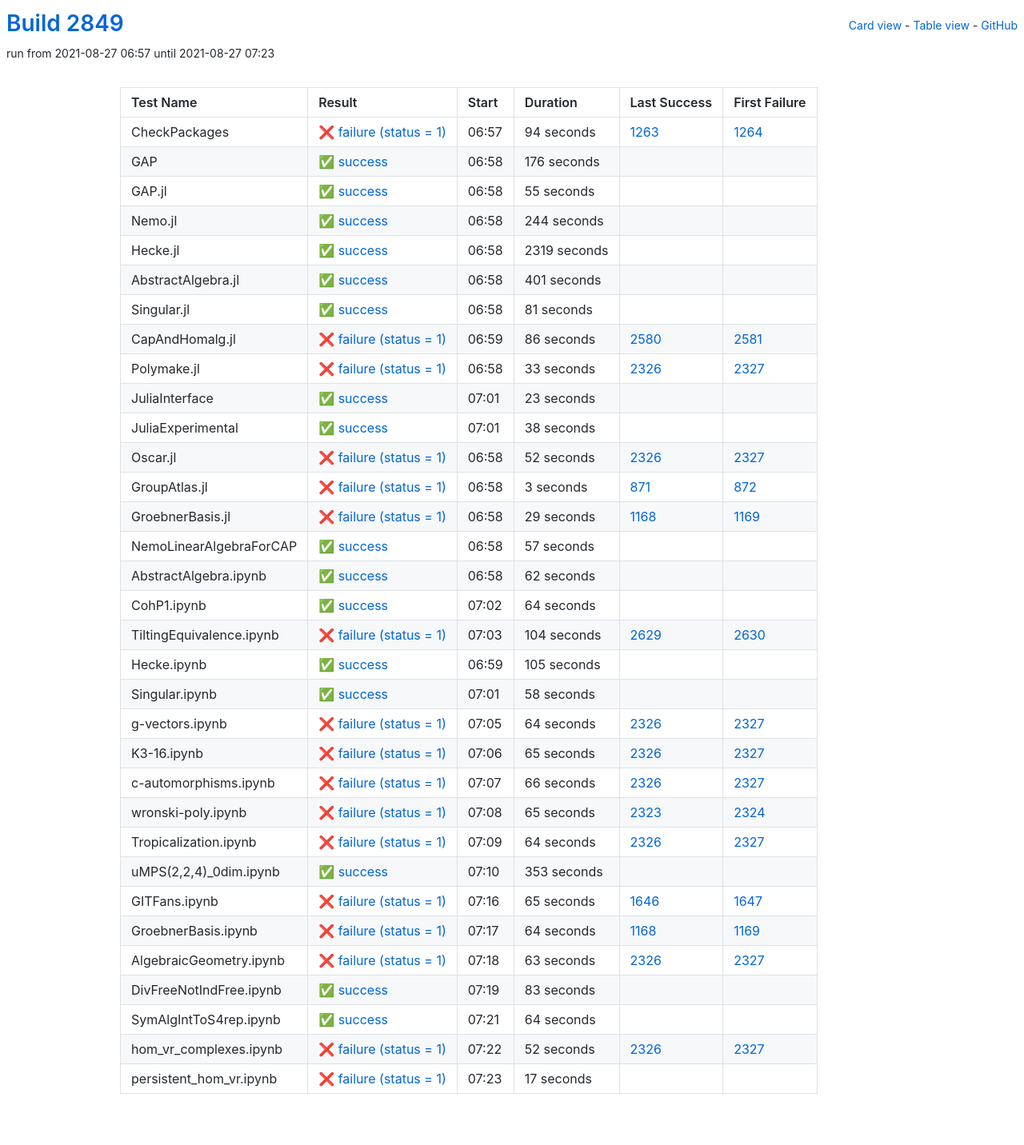
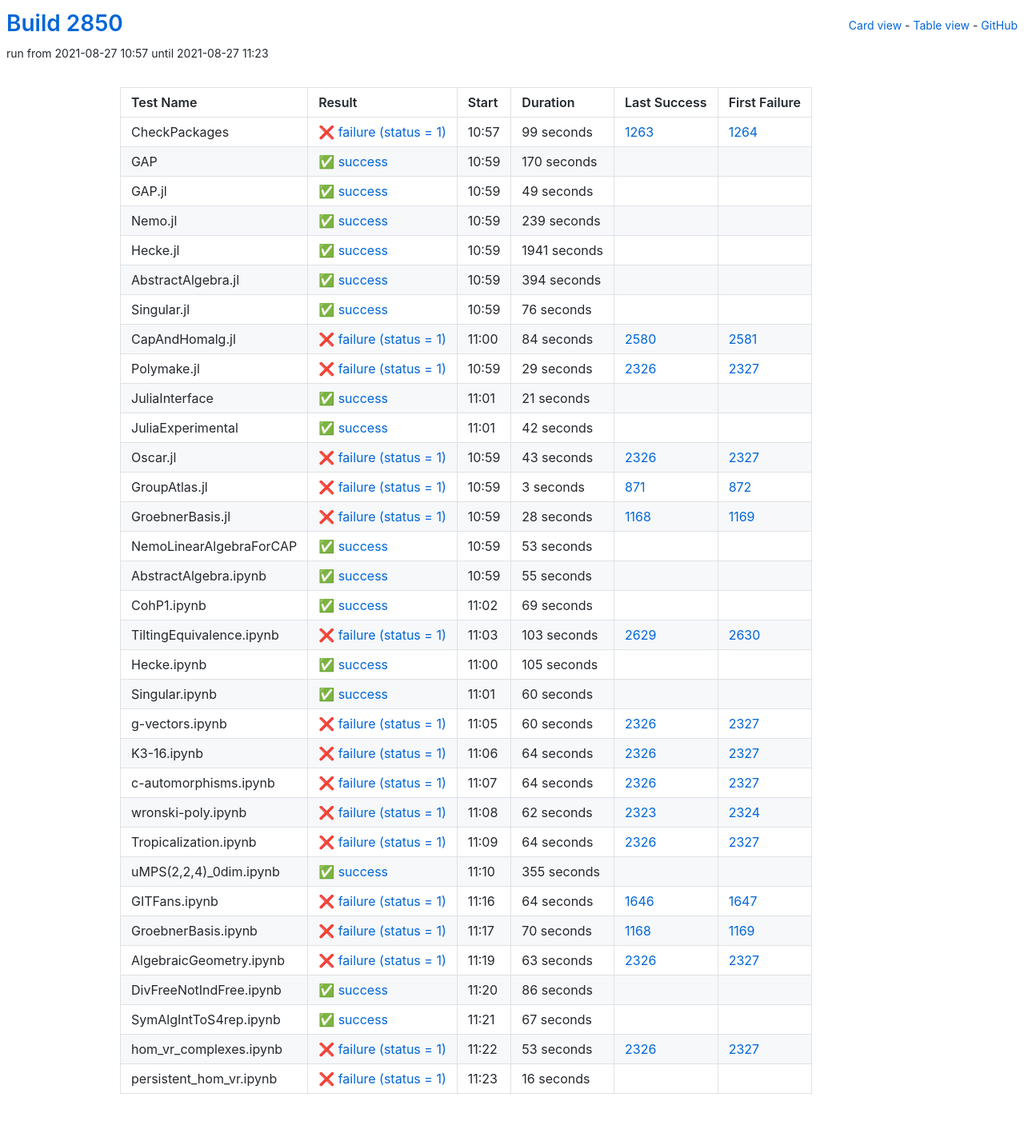
Before and after one commit to oscar-system/oscar-ci-status-stable, a Jekyll site: the page built from table.html, in a window 1280 px wide. Shown: the whole page at 80% size. Built offline with Jekyll 4.4.1, drawn with Linux system fonts in a browser that asks for light colours.

Commit message:
Build #2850

```diff
--- a/_data/ci.yml
+++ b/_data/ci.yml
@@ -1,6 +1,6 @@
 ---
-build: 2849
-build_url: https://oscarci.mathematik.uni-kl.de/job/oscar-stable/2849/
+build: 2850
+build_url: https://oscarci.mathematik.uni-kl.de/job/oscar-stable/2850/
 job: oscar-stable
 organization: oscar-system
 repo: oscar-ci-status-stable
@@ -8,152 +8,152 @@ repourl: https://github.com/oscar-system/oscar-ci-status-stable
 tests:
 - name: CheckPackages
   id: checkpackages
-  log: https://oscarci.mathematik.uni-kl.de/job/oscar-stable/2849/artifact/logs/build-2849/CheckPackages.log
-  start: 2021-08-27 06:57
+  log: https://oscarci.mathematik.uni-kl.de/job/oscar-stable/2850/artifact/logs/build-2850/CheckPackages.log
+  start: 2021-08-27 10:57
   success: false
   exitcode: 1
   status: failure
-  duration: 94
+  duration: 99
   last_success: 1263
   last_success_url: https://oscarci.mathematik.uni-kl.de/job/oscar-stable/1263/
   first_failure: 1264
   first_failure_url: https://oscarci.mathematik.uni-kl.de/job/oscar-stable/1264/
 - name: GAP
   id: gap
-  log: https://oscarci.mathematik.uni-kl.de/job/oscar-stable/2849/artifact/logs/build-2849/GAP.log
-  start: 2021-08-27 06:58
+  log: https://oscarci.mathematik.uni-kl.de/job/oscar-stable/2850/artifact/logs/build-2850/GAP.log
+  start: 2021-08-27 10:59
   success: true
   exitcode: 0
   status: success
-  duration: 176
+  duration: 170
   last_success: false
   last_success_url:
   first_failure: false
   first_failure_url:
 - name: GAP.jl
   id: gap-jl
-  log: https://oscarci.mathematik.uni-kl.de/job/oscar-stable/2849/artifact/logs/build-2849/GAP.jl.log
-  start: 2021-08-27 06:58
+  log: https://oscarci.mathematik.uni-kl.de/job/oscar-stable/2850/artifact/logs/build-2850/GAP.jl.log
+  start: 2021-08-27 10:59
   success: true
   exitcode: 0
   status: success
-  duration: 55
+  duration: 49
   last_success: false
   last_success_url:
   first_failure: false
   first_failure_url:
 - name: Nemo.jl
   id: nemo-jl
-  log: https://oscarci.mathematik.uni-kl.de/job/oscar-stable/2849/artifact/logs/build-2849/Nemo.jl.log
-  start: 2021-08-27 06:58
+  log: https://oscarci.mathematik.uni-kl.de/job/oscar-stable/2850/artifact/logs/build-2850/Nemo.jl.log
+  start: 2021-08-27 10:59
   success: true
   exitcode: 0
   status: success
-  duration: 244
+  duration: 239
   last_success: false
   last_success_url:
   first_failure: false
   first_failure_url:
 - name: Hecke.jl
   id: hecke-jl
-  log: https://oscarci.mathematik.uni-kl.de/job/oscar-stable/2849/artifact/logs/build-2849/Hecke.jl.log
-  start: 2021-08-27 06:58
+  log: https://oscarci.mathematik.uni-kl.de/job/oscar-stable/2850/artifact/logs/build-2850/Hecke.jl.log
+  start: 2021-08-27 10:59
   success: true
   exitcode: 0
   status: success
-  duration: 2319
+  duration: 1941
   last_success: false
   last_success_url:
   first_failure: false
   first_failure_url:
 - name: AbstractAlgebra.jl
   id: abstractalgebra-jl
-  log: https://oscarci.mathematik.uni-kl.de/job/oscar-stable/2849/artifact/logs/build-2849/AbstractAlgebra.jl.log
-  start: 2021-08-27 06:58
+  log: https://oscarci.mathematik.uni-kl.de/job/oscar-stable/2850/artifact/logs/build-2850/AbstractAlgebra.jl.log
+  start: 2021-08-27 10:59
   success: true
   exitcode: 0
   status: success
-  duration: 401
+  duration: 394
   last_success: false
   last_success_url:
   first_failure: false
   first_failure_url:
 - name: Singular.jl
   id: singular-jl
-  log: https://oscarci.mathematik.uni-kl.de/job/oscar-stable/2849/artifact/logs/build-2849/Singular.jl.log
-  start: 2021-08-27 06:58
+  log: https://oscarci.mathematik.uni-kl.de/job/oscar-stable/2850/artifact/logs/build-2850/Singular.jl.log
+  start: 2021-08-27 10:59
   success: true
   exitcode: 0
   status: success
-  duration: 81
+  duration: 76
   last_success: false
   last_success_url:
   first_failure: false
   first_failure_url:
 - name: CapAndHomalg.jl
   id: capandhomalg-jl
-  log: https://oscarci.mathematik.uni-kl.de/job/oscar-stable/2849/artifact/logs/build-2849/CapAndHomalg.jl.log
-  start: 2021-08-27 06:59
+  log: https://oscarci.mathematik.uni-kl.de/job/oscar-stable/2850/artifact/logs/build-2850/CapAndHomalg.jl.log
+  start: 2021-08-27 11:00
   success: false
   exitcode: 1
   status: failure
-  duration: 86
+  duration: 84
   last_success: 2580
   last_success_url: https://oscarci.mathematik.uni-kl.de/job/oscar-stable/2580/
   first_failure: 2581
   first_failure_url: https://oscarci.mathematik.uni-kl.de/job/oscar-stable/2581/
 - name: Polymake.jl
   id: polymake-jl
-  log: https://oscarci.mathematik.uni-kl.de/job/oscar-stable/2849/artifact/logs/build-2849/Polymake.jl.log
-  start: 2021-08-27 06:58
+  log: https://oscarci.mathematik.uni-kl.de/job/oscar-stable/2850/artifact/logs/build-2850/Polymake.jl.log
+  start: 2021-08-27 10:59
   success: false
   exitcode: 1
   status: failure
-  duration: 33
+  duration: 29
   last_success: 2326
   last_success_url: https://oscarci.mathematik.uni-kl.de/job/oscar-stable/2326/
   first_failure: 2327
   first_failure_url: https://oscarci.mathematik.uni-kl.de/job/oscar-stable/2327/
 - name: JuliaInterface
   id: juliainterface
-  log: https://oscarci.mathematik.uni-kl.de/job/oscar-stable/2849/artifact/logs/build-2849/JuliaInterface.log
-  start: 2021-08-27 07:01
+  log: https://oscarci.mathematik.uni-kl.de/job/oscar-stable/2850/artifact/logs/build-2850/JuliaInterface.log
+  start: 2021-08-27 11:01
   success: true
   exitcode: 0
   status: success
-  duration: 23
+  duration: 21
   last_success: false
   last_success_url:
   first_failure: false
   first_failure_url:
 - name: JuliaExperimental
   id: juliaexperimental
-  log: https://oscarci.mathematik.uni-kl.de/job/oscar-stable/2849/artifact/logs/build-2849/JuliaExperimental.log
-  start: 2021-08-27 07:01
+  log: https://oscarci.mathematik.uni-kl.de/job/oscar-stable/2850/artifact/logs/build-2850/JuliaExperimental.log
+  start: 2021-08-27 11:01
   success: true
   exitcode: 0
   status: success
-  duration: 38
+  duration: 42
   last_success: false
   last_success_url:
   first_failure: false
   first_failure_url:
 - name: Oscar.jl
   id: oscar-jl
-  log: https://oscarci.mathematik.uni-kl.de/job/oscar-stable/2849/artifact/logs/build-2849/Oscar.jl.log
-  start: 2021-08-27 06:58
+  log: https://oscarci.mathematik.uni-kl.de/job/oscar-stable/2850/artifact/logs/build-2850/Oscar.jl.log
+  start: 2021-08-27 10:59
   success: false
   exitcode: 1
   status: failure
-  duration: 52
+  duration: 43
   last_success: 2326
   last_success_url: https://oscarci.mathematik.uni-kl.de/job/oscar-stable/2326/
   first_failure: 2327
   first_failure_url: https://oscarci.mathematik.uni-kl.de/job/oscar-stable/2327/
 - name: GroupAtlas.jl
   id: groupatlas-jl
-  log: https://oscarci.mathematik.uni-kl.de/job/oscar-stable/2849/artifact/logs/build-2849/GroupAtlas.jl.log
-  start: 2021-08-27 06:58
+  log: https://oscarci.mathematik.uni-kl.de/job/oscar-stable/2850/artifact/logs/build-2850/GroupAtlas.jl.log
+  start: 2021-08-27 10:59
   success: false
   exitcode: 1
   status: failure
@@ -164,68 +164,68 @@ tests:
   first_failure_url: https://oscarci.mathematik.uni-kl.de/job/oscar-stable/872/
 - name: GroebnerBasis.jl
   id: groebnerbasis-jl
-  log: https://oscarci.mathematik.uni-kl.de/job/oscar-stable/2849/artifact/logs/build-2849/GroebnerBasis.jl.log
-  start: 2021-08-27 06:58
+  log: https://oscarci.mathematik.uni-kl.de/job/oscar-stable/2850/artifact/logs/build-2850/GroebnerBasis.jl.log
+  start: 2021-08-27 10:59
   success: false
   exitcode: 1
   status: failure
-  duration: 29
+  duration: 28
   last_success: 1168
   last_success_url: https://oscarci.mathematik.uni-kl.de/job/oscar-stable/1168/
   first_failure: 1169
   first_failure_url: https://oscarci.mathematik.uni-kl.de/job/oscar-stable/1169/
 - name: NemoLinearAlgebraForCAP
   id: nemolinearalgebraforcap
-  log: https://oscarci.mathematik.uni-kl.de/job/oscar-stable/2849/artifact/logs/build-2849/NemoLinearAlgebraForCAP.log
-  start: 2021-08-27 06:58
+  log: https://oscarci.mathematik.uni-kl.de/job/oscar-stable/2850/artifact/logs/build-2850/NemoLinearAlgebraForCAP.log
+  start: 2021-08-27 10:59
   success: true
   exitcode: 0
   status: success
-  duration: 57
+  duration: 53
   last_success: false
   last_success_url:
   first_failure: false
   first_failure_url:
 - name: AbstractAlgebra.ipynb
   id: abstractalgebra-ipynb
-  log: https://oscarci.mathematik.uni-kl.de/job/oscar-stable/2849/artifact/logs/build-2849/AbstractAlgebra.ipynb.log
-  start: 2021-08-27 06:58
+  log: https://oscarci.mathematik.uni-kl.de/job/oscar-stable/2850/artifact/logs/build-2850/AbstractAlgebra.ipynb.log
+  start: 2021-08-27 10:59
   success: true
   exitcode: 0
   status: success
-  duration: 62
+  duration: 55
   last_success: false
   last_success_url:
   first_failure: false
   first_failure_url:
 - name: CohP1.ipynb
   id: cohp1-ipynb
-  log: https://oscarci.mathematik.uni-kl.de/job/oscar-stable/2849/artifact/logs/build-2849/CohP1.ipynb.log
-  start: 2021-08-27 07:02
+  log: https://oscarci.mathematik.uni-kl.de/job/oscar-stable/2850/artifact/logs/build-2850/CohP1.ipynb.log
+  start: 2021-08-27 11:02
   success: true
   exitcode: 0
   status: success
-  duration: 64
+  duration: 69
   last_success: false
   last_success_url:
   first_failure: false
   first_failure_url:
 - name: TiltingEquivalence.ipynb
   id: tiltingequivalence-ipynb
-  log: https://oscarci.mathematik.uni-kl.de/job/oscar-stable/2849/artifact/logs/build-2849/TiltingEquivalence.ipynb.log
-  start: 2021-08-27 07:03
+  log: https://oscarci.mathematik.uni-kl.de/job/oscar-stable/2850/artifact/logs/build-2850/TiltingEquivalence.ipynb.log
+  start: 2021-08-27 11:03
   success: false
   exitcode: 1
   status: failure
-  duration: 104
+  duration: 103
   last_success: 2629
   last_success_url: https://oscarci.mathematik.uni-kl.de/job/oscar-stable/2629/
   first_failure: 2630
   first_failure_url: https://oscarci.mathematik.uni-kl.de/job/oscar-stable/2630/
 - name: Hecke.ipynb
   id: hecke-ipynb
-  log: https://oscarci.mathematik.uni-kl.de/job/oscar-stable/2849/artifact/logs/build-2849/Hecke.ipynb.log
-  start: 2021-08-27 06:59
+  log: https://oscarci.mathematik.uni-kl.de/job/oscar-stable/2850/artifact/logs/build-2850/Hecke.ipynb.log
+  start: 2021-08-27 11:00
   success: true
   exitcode: 0
   status: success
@@ -236,20 +236,32 @@ tests:
   first_failure_url:
 - name: Singular.ipynb
   id: singular-ipynb
-  log: https://oscarci.mathematik.uni-kl.de/job/oscar-stable/2849/artifact/logs/build-2849/Singular.ipynb.log
-  start: 2021-08-27 07:01
+  log: https://oscarci.mathematik.uni-kl.de/job/oscar-stable/2850/artifact/logs/build-2850/Singular.ipynb.log
+  start: 2021-08-27 11:01
   success: true
   exitcode: 0
   status: success
-  duration: 58
+  duration: 60
   last_success: false
   last_success_url:
   first_failure: false
   first_failure_url:
 - name: g-vectors.ipynb
   id: g-vectors-ipynb
-  log: https://oscarci.mathematik.uni-kl.de/job/oscar-stable/2849/artifact/logs/build-2849/g-vectors.ipynb.log
-  start: 2021-08-27 07:05
+  log: https://oscarci.mathematik.uni-kl.de/job/oscar-stable/2850/artifact/logs/build-2850/g-vectors.ipynb.log
+  start: 2021-08-27 11:05
+  success: false
+  exitcode: 1
+  status: failure
+  duration: 60
+  last_success: 2326
+  last_success_url: https://oscarci.mathematik.uni-kl.de/job/oscar-stable/2326/
+  first_failure: 2327
+  first_failure_url: https://oscarci.mathematik.uni-kl.de/job/oscar-stable/2327/
+- name: K3-16.ipynb
+  id: k3-16-ipynb
+  log: https://oscarci.mathematik.uni-kl.de/job/oscar-stable/2850/artifact/logs/build-2850/K3-16.ipynb.log
+  start: 2021-08-27 11:06
   success: false
   exitcode: 1
   status: failure
@@ -258,46 +270,34 @@ tests:
   last_success_url: https://oscarci.mathematik.uni-kl.de/job/oscar-stable/2326/
   first_failure: 2327
   first_failure_url: https://oscarci.mathematik.uni-kl.de/job/oscar-stable/2327/
-- name: K3-16.ipynb
-  id: k3-16-ipynb
-  log: https://oscarci.mathematik.uni-kl.de/job/oscar-stable/2849/artifact/logs/build-2849/K3-16.ipynb.log
-  start: 2021-08-27 07:06
+- name: c-automorphisms.ipynb
+  id: c-automorphisms-ipynb
+  log: https://oscarci.mathematik.uni-kl.de/job/oscar-stable/2850/artifact/logs/build-2850/c-automorphisms.ipynb.log
+  start: 2021-08-27 11:07
   success: false
   exitcode: 1
   status: failure
-  duration: 65
-  last_success: 2326
-  last_success_url: https://oscarci.mathematik.uni-kl.de/job/oscar-stable/2326/
-  first_failure: 2327
-  first_failure_url: https://oscarci.mathematik.uni-kl.de/job/oscar-stable/2327/
-- name: c-automorphisms.ipynb
-  id: c-automorphisms-ipynb
-  log: https://oscarci.mathematik.uni-kl.de/job/oscar-stable/2849/artifact/logs/build-2849/c-automorphisms.ipynb.log
-  start: 2021-08-27 07:07
-  success: false
-  exitcode: 1
-  status: failure
-  duration: 66
+  duration: 64
   last_success: 2326
   last_success_url: https://oscarci.mathematik.uni-kl.de/job/oscar-stable/2326/
   first_failure: 2327
   first_failure_url: https://oscarci.mathematik.uni-kl.de/job/oscar-stable/2327/
 - name: wronski-poly.ipynb
   id: wronski-poly-ipynb
-  log: https://oscarci.mathematik.uni-kl.de/job/oscar-stable/2849/artifact/logs/build-2849/wronski-poly.ipynb.log
-  start: 2021-08-27 07:08
+  log: https://oscarci.mathematik.uni-kl.de/job/oscar-stable/2850/artifact/logs/build-2850/wronski-poly.ipynb.log
+  start: 2021-08-27 11:08
   success: false
   exitcode: 1
   status: failure
-  duration: 65
+  duration: 62
   last_success: 2323
   last_success_url: https://oscarci.mathematik.uni-kl.de/job/oscar-stable/2323/
   first_failure: 2324
   first_failure_url: https://oscarci.mathematik.uni-kl.de/job/oscar-stable/2324/
 - name: Tropicalization.ipynb
   id: tropicalization-ipynb
-  log: https://oscarci.mathematik.uni-kl.de/job/oscar-stable/2849/artifact/logs/build-2849/Tropicalization.ipynb.log
-  start: 2021-08-27 07:09
+  log: https://oscarci.mathematik.uni-kl.de/job/oscar-stable/2850/artifact/logs/build-2850/Tropicalization.ipynb.log
+  start: 2021-08-27 11:09
   success: false
   exitcode: 1
   status: failure
@@ -308,44 +308,44 @@ tests:
   first_failure_url: https://oscarci.mathematik.uni-kl.de/job/oscar-stable/2327/
 - name: uMPS(2,2,4)_0dim.ipynb
   id: umps-2-2-4-0dim-ipynb
-  log: https://oscarci.mathematik.uni-kl.de/job/oscar-stable/2849/artifact/logs/build-2849/uMPS-2-2-4-_0dim.ipynb.log
-  start: 2021-08-27 07:10
+  log: https://oscarci.mathematik.uni-kl.de/job/oscar-stable/2850/artifact/logs/build-2850/uMPS-2-2-4-_0dim.ipynb.log
+  start: 2021-08-27 11:10
   success: true
   exitcode: 0
   status: success
-  duration: 353
+  duration: 355
   last_success: false
   last_success_url:
   first_failure: false
   first_failure_url:
 - name: GITFans.ipynb
   id: gitfans-ipynb
-  log: https://oscarci.mathematik.uni-kl.de/job/oscar-stable/2849/artifact/logs/build-2849/GITFans.ipynb.log
-  start: 2021-08-27 07:16
+  log: https://oscarci.mathematik.uni-kl.de/job/oscar-stable/2850/artifact/logs/build-2850/GITFans.ipynb.log
+  start: 2021-08-27 11:16
   success: false
   exitcode: 1
   status: failure
-  duration: 65
+  duration: 64
   last_success: 1646
   last_success_url: https://oscarci.mathematik.uni-kl.de/job/oscar-stable/1646/
   first_failure: 1647
   first_failure_url: https://oscarci.mathematik.uni-kl.de/job/oscar-stable/1647/
 - name: GroebnerBasis.ipynb
   id: groebnerbasis-ipynb
-  log: https://oscarci.mathematik.uni-kl.de/job/oscar-stable/2849/artifact/logs/build-2849/GroebnerBasis.ipynb.log
-  start: 2021-08-27 07:17
+  log: https://oscarci.mathematik.uni-kl.de/job/oscar-stable/2850/artifact/logs/build-2850/GroebnerBasis.ipynb.log
+  start: 2021-08-27 11:17
   success: false
   exitcode: 1
   status: failure
-  duration: 64
+  duration: 70
   last_success: 1168
   last_success_url: https://oscarci.mathematik.uni-kl.de/job/oscar-stable/1168/
   first_failure: 1169
   first_failure_url: https://oscarci.mathematik.uni-kl.de/job/oscar-stable/1169/
 - name: AlgebraicGeometry.ipynb
   id: algebraicgeometry-ipynb
-  log: https://oscarci.mathematik.uni-kl.de/job/oscar-stable/2849/artifact/logs/build-2849/AlgebraicGeometry.ipynb.log
-  start: 2021-08-27 07:18
+  log: https://oscarci.mathematik.uni-kl.de/job/oscar-stable/2850/artifact/logs/build-2850/AlgebraicGeometry.ipynb.log
+  start: 2021-08-27 11:19
   success: false
   exitcode: 1
   status: failure
@@ -356,48 +356,48 @@ tests:
   first_failure_url: https://oscarci.mathematik.uni-kl.de/job/oscar-stable/2327/
 - name: DivFreeNotIndFree.ipynb
   id: divfreenotindfree-ipynb
-  log: https://oscarci.mathematik.uni-kl.de/job/oscar-stable/2849/artifact/logs/build-2849/DivFreeNotIndFree.ipynb.log
-  start: 2021-08-27 07:19
+  log: https://oscarci.mathematik.uni-kl.de/job/oscar-stable/2850/artifact/logs/build-2850/DivFreeNotIndFree.ipynb.log
+  start: 2021-08-27 11:20
   success: true
   exitcode: 0
   status: success
-  duration: 83
+  duration: 86
   last_success: false
   last_success_url:
   first_failure: false
   first_failure_url:
 - name: SymAlgIntToS4rep.ipynb
   id: symalginttos4rep-ipynb
-  log: https://oscarci.mathematik.uni-kl.de/job/oscar-stable/2849/artifact/logs/build-2849/SymAlgIntToS4rep.ipynb.log
-  start: 2021-08-27 07:21
+  log: https://oscarci.mathematik.uni-kl.de/job/oscar-stable/2850/artifact/logs/build-2850/SymAlgIntToS4rep.ipynb.log
+  start: 2021-08-27 11:21
   success: true
   exitcode: 0
   status: success
-  duration: 64
+  duration: 67
   last_success: false
   last_success_url:
   first_failure: false
   first_failure_url:
 - name: hom_vr_complexes.ipynb
   id: hom-vr-complexes-ipynb
-  log: https://oscarci.mathematik.uni-kl.de/job/oscar-stable/2849/artifact/logs/build-2849/hom_vr_complexes.ipynb.log
-  start: 2021-08-27 07:22
+  log: https://oscarci.mathematik.uni-kl.de/job/oscar-stable/2850/artifact/logs/build-2850/hom_vr_complexes.ipynb.log
+  start: 2021-08-27 11:22
   success: false
   exitcode: 1
   status: failure
-  duration: 52
+  duration: 53
   last_success: 2326
   last_success_url: https://oscarci.mathematik.uni-kl.de/job/oscar-stable/2326/
   first_failure: 2327
   first_failure_url: https://oscarci.mathematik.uni-kl.de/job/oscar-stable/2327/
 - name: persistent_hom_vr.ipynb
   id: persistent-hom-vr-ipynb
-  log: https://oscarci.mathematik.uni-kl.de/job/oscar-stable/2849/artifact/logs/build-2849/persistent_hom_vr.ipynb.log
-  start: 2021-08-27 07:23
+  log: https://oscarci.mathematik.uni-kl.de/job/oscar-stable/2850/artifact/logs/build-2850/persistent_hom_vr.ipynb.log
+  start: 2021-08-27 11:23
   success: false
   exitcode: 1
   status: failure
-  duration: 17
+  duration: 16
   last_success: false
   last_success_url:
   first_failure: false
```
Also changed, not shown: README.md.
